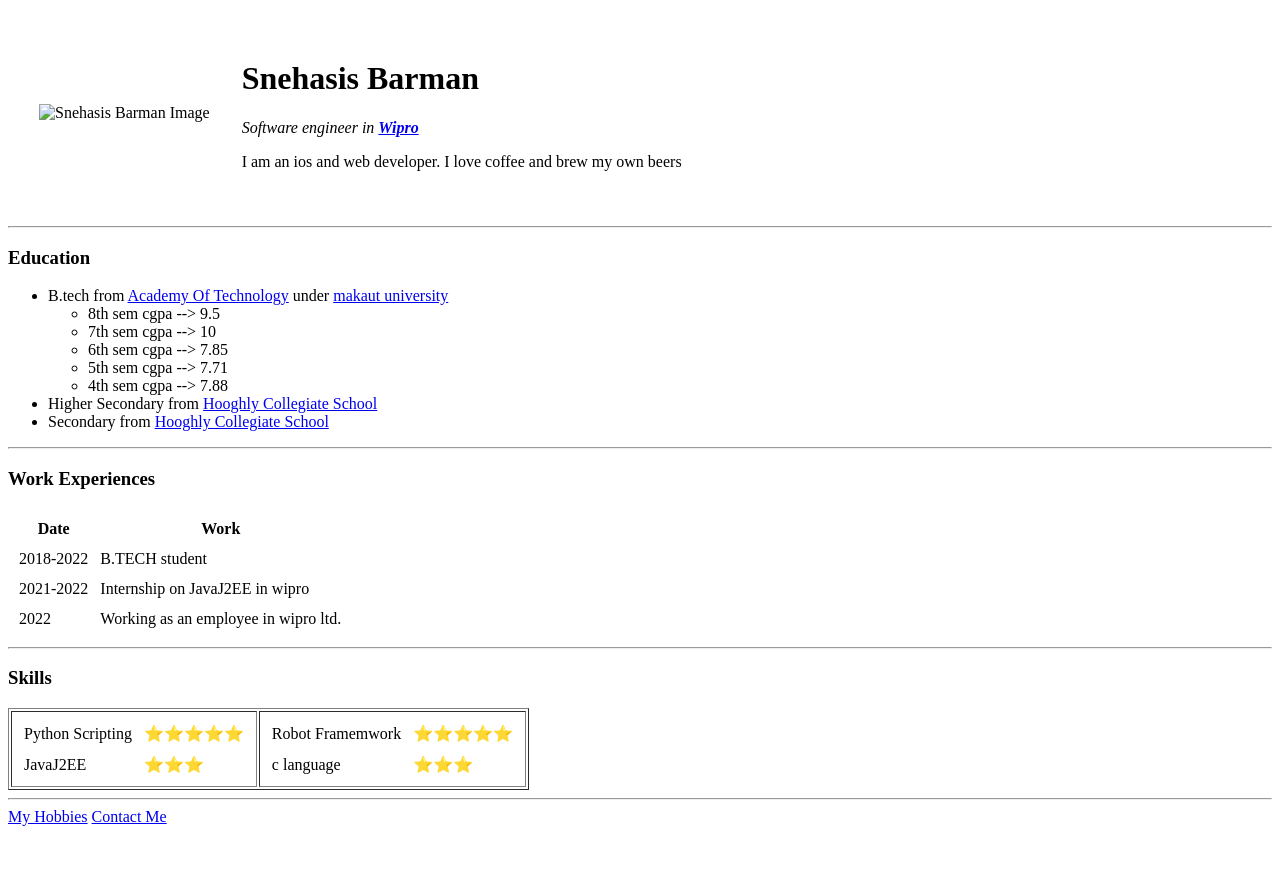
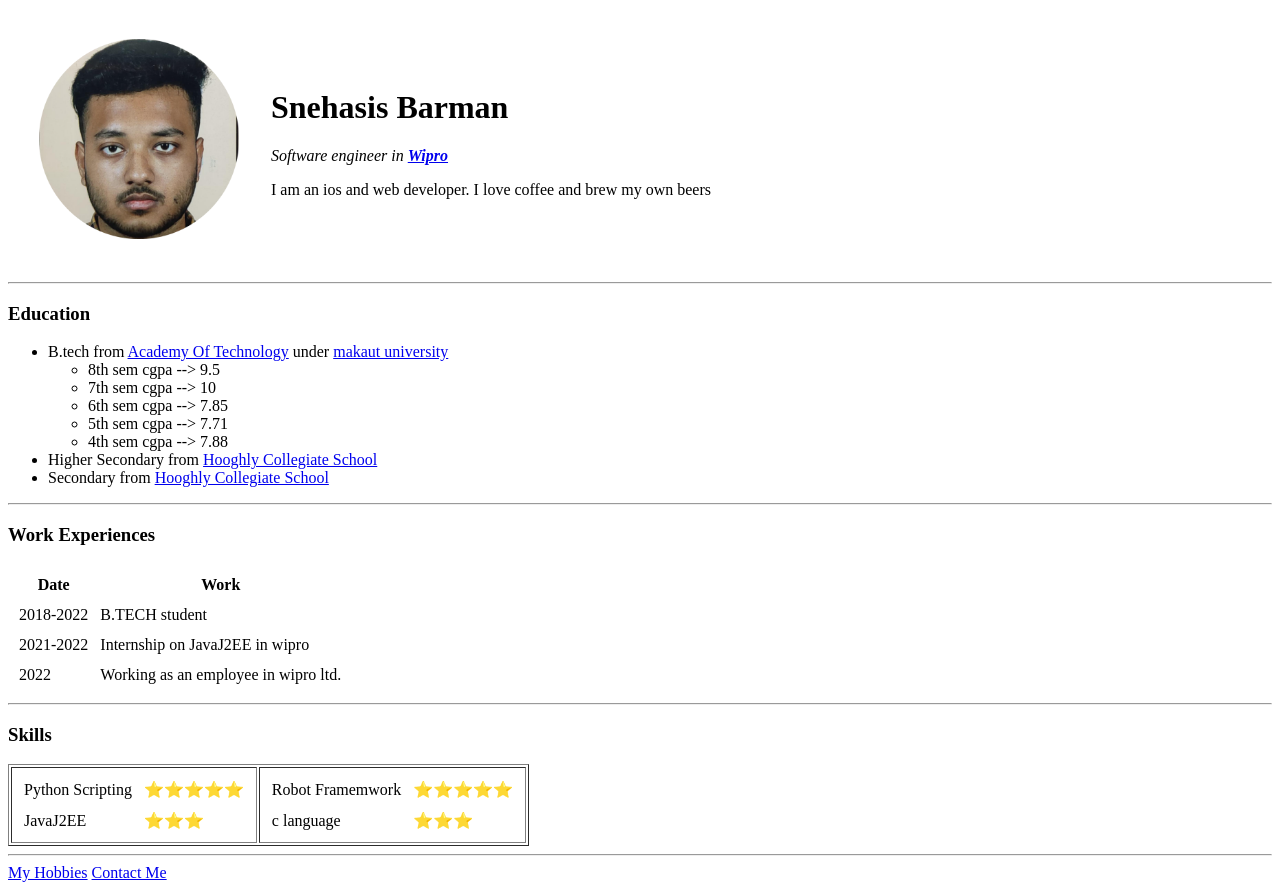
Before and after one commit to SnehasisBarman/cv, a plain HTML site: page index.html in a window 1280 px wide. Before the commit the page ends 834 px from the top, so only its background shows below. Drawn offline with Linux system fonts and the light colour scheme.

Commit message:
Update index.html

```diff
--- a/index.html
+++ b/index.html
@@ -20,7 +20,7 @@
 
         <tr>
 
-            <td><img src="images/snehasis_barman_circle.png" alt="Snehasis Barman Image" width="200" length="200"></td>
+            <td><img src="snehasis_barman_circle.png" alt="Snehasis Barman Image" width="200" length="200"></td>
 
             <td><h1>Snehasis Barman</h1>
 
```
